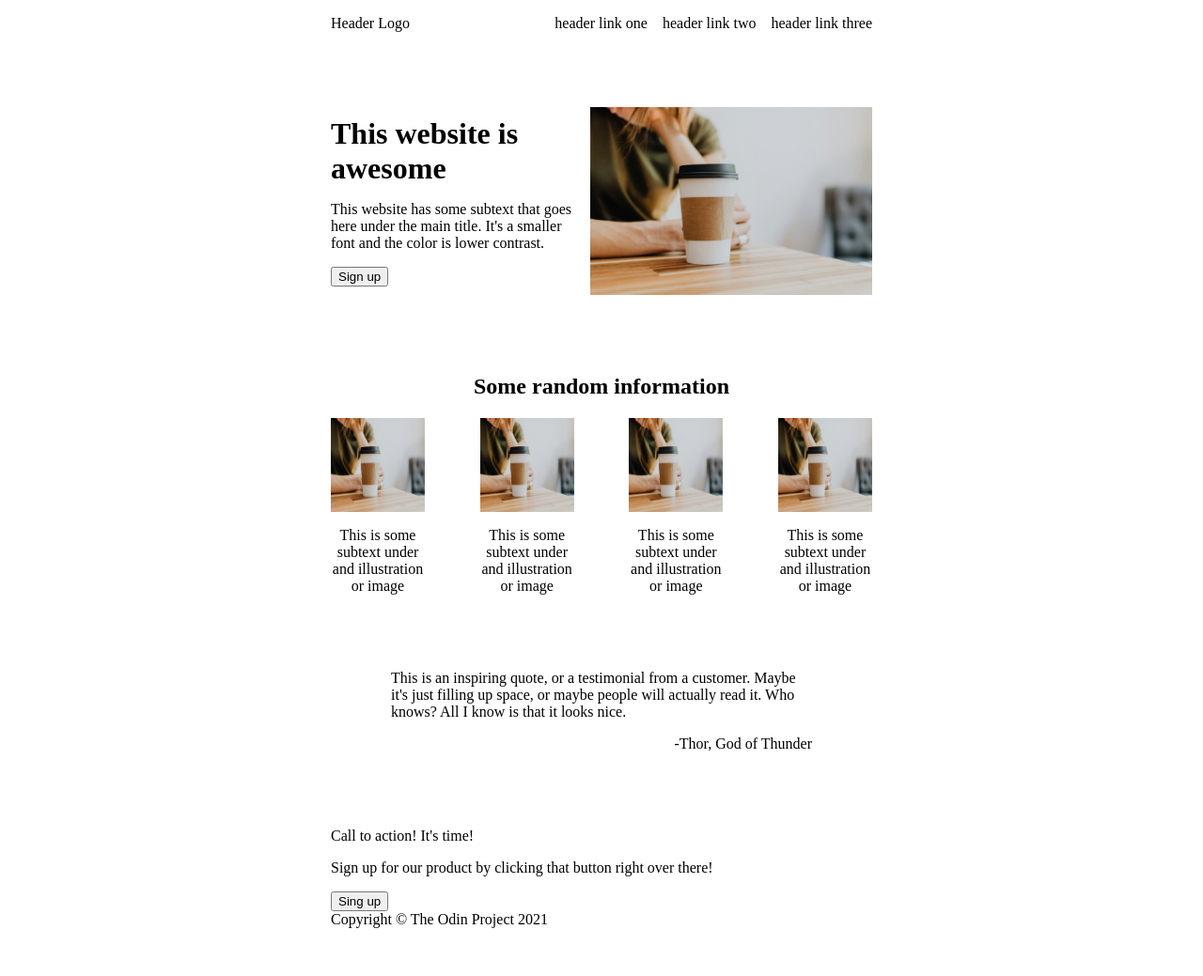
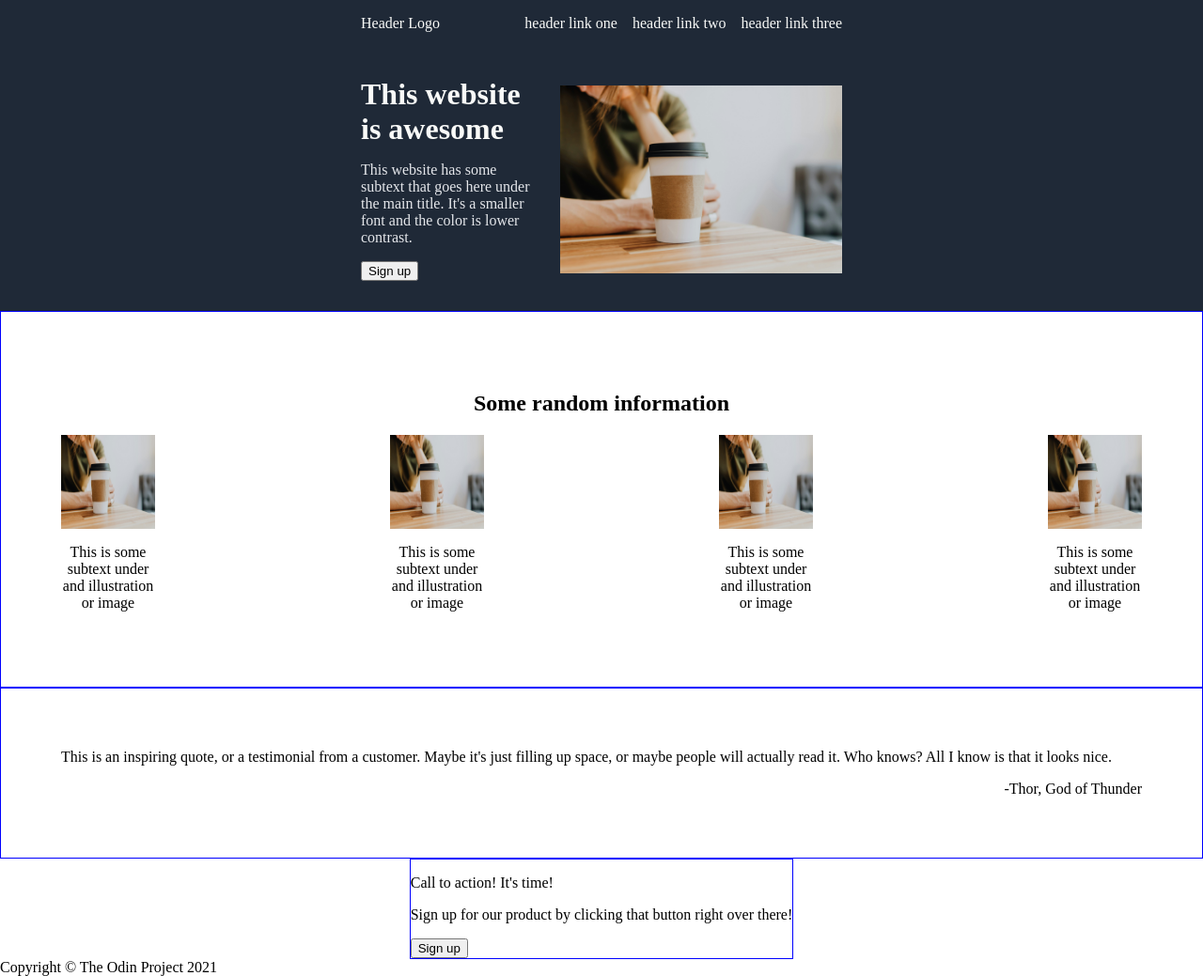
Before and after one commit to aubratt/landing-page, a plain HTML site: page index.html in a window 1280 px wide. Shown: the whole page at 94% size. Before the commit the page ends 988 px from the top, so only its background shows below. Drawn offline with Linux system fonts and the light colour scheme.

Commit message:
Style navbar and jumbotron
Add specified background color to nav and
jumbotron. Reformat navbar and jumbotron to fit in
576px viewport width with horiztonal padding.

```diff
--- a/index.html
+++ b/index.html
@@ -7,6 +7,7 @@
     <link rel="stylesheet" href="styles.css" />
   </head>
   <body>
+    <div class="header">
       <div class="navbar">
         <div>Header Logo</div>
         <ul>
@@ -18,7 +19,7 @@
       <div class="jumbotron">
         <div class="jumbo-left">
           <h1>This website is awesome</h1>
-        <p>
+          <p class="jumbo-subtext">
             This website has some subtext that goes here under the main title.
             It's a smaller font and the color is lower contrast.
           </p>
@@ -29,6 +30,7 @@
           src="./images/placeholder.jpg"
           alt-text="Jumbotron image"
         />
+      </div>
     </div>
     <div class="random-info">
       <h2>Some random information</h2>
@@ -75,12 +77,16 @@
       </div>
       <div class="author">-Thor, God of Thunder</div>
     </div>
-    <div class="call-to-action">
+    <div class="cta">
+      <div class="cta-box">
         <div class="cta-left">
           <p>Call to action! It's time!</p>
-        <p>Sign up for our product by clicking that button right over there!</p>
+          <p>
+            Sign up for our product by clicking that button right over there!
+          </p>
         </div>
-      <button>Sing up</button>
+        <button>Sign up</button>
+      </div>
     </div>
     <div class="footer">Copyright &#169; The Odin Project 2021</div>
   </body>
--- a/styles.css
+++ b/styles.css
@@ -2,6 +2,18 @@ body {
     display: flex;
     flex-direction: column;
     margin: auto;
+}
+
+.header {
+    display: flex;
+    flex-direction: column;
+    align-items: center;
+    background-color: #1F2937;
+}
+
+.navbar,
+.jumbotron {
+    box-sizing: border-box;
     width: 576px;
 }
 
@@ -9,6 +21,8 @@ body {
     display: flex;
     align-items: center;
     justify-content: space-between;
+    color: #F9FAF8;
+    padding: 0 32px 0;
 }
 
 ul {
@@ -27,12 +41,17 @@ a {
     display: flex;
     align-items: center;
     justify-content: space-between;
-    gap: 16px;
-    padding: 64px 0;
+    gap: 32px;
+    padding: 32px;
 }
 
 h1 {
+    color: #F9FAF8;
     margin: 0;
+}
+
+.jumbo-subtext {
+    color: #E5E7EB;
 }
 
 .placeholder-img {
@@ -42,7 +61,8 @@ h1 {
 
 .random-info {
     text-align: center;
-    padding: 0 0 64px;
+    padding: 64px;
+    border: 1px solid blue;
 }
 
 .random-bottom {
@@ -66,10 +86,22 @@ h1 {
     display: flex;
     flex-direction: column;
     gap: 16px;
-    padding: 0 64px 64px;
+    padding: 64px;
+    border: 1px solid blue;
 }
 
 .author {
     display: flex;
     justify-content: end;
 }
+
+.cta {
+    display: flex;
+    align-items: center;
+    justify-content: center;
+}
+
+.cta-box {
+    border: 1px solid blue;
+
+}
```
Lines whose indentation alone changed are shown as unchanged.
